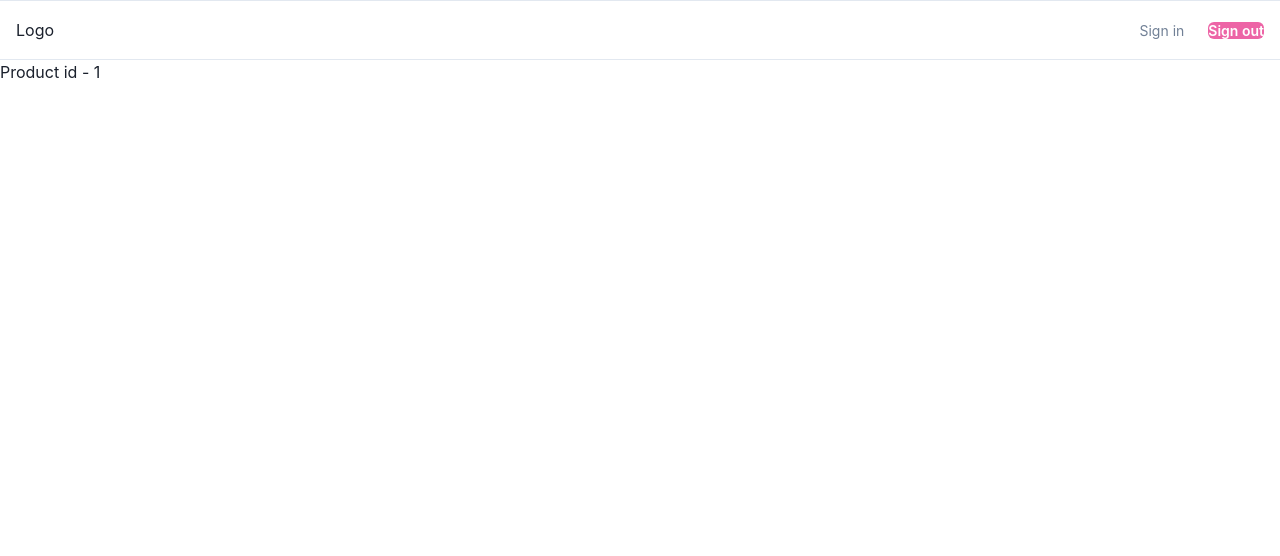
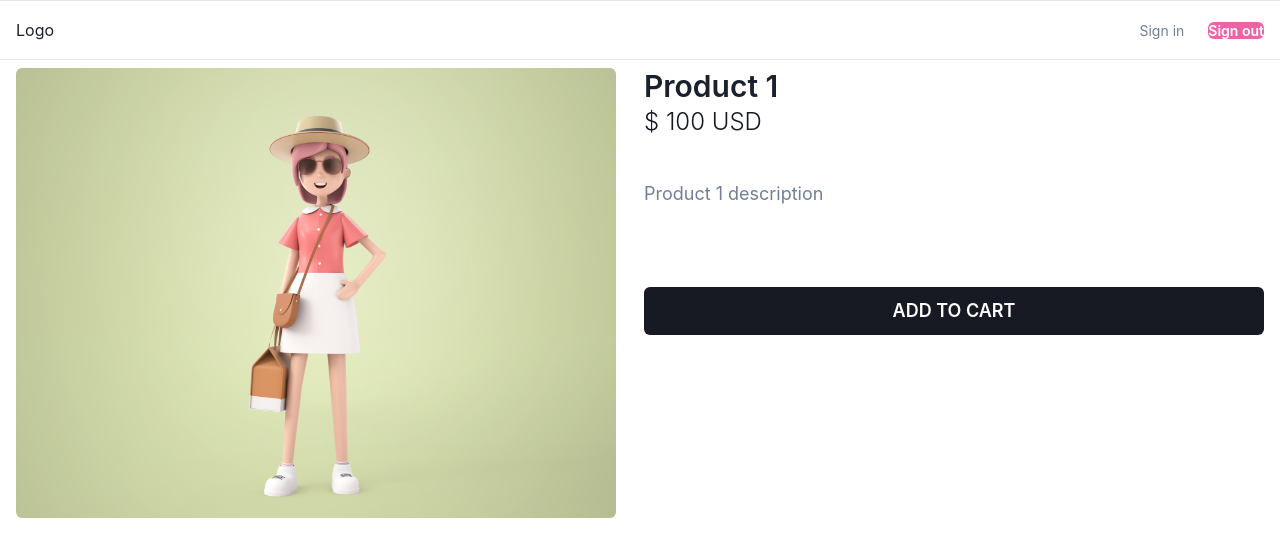
Before and after one commit to ghalo-loes/ecommerce-32-web-A, a Next.js app in the folder ecommerce/: page /product/1 in a window 1280 px wide. Shown: the top 556 px of the page. Built offline with nearby package versions, Linux system fonts and the light colour scheme.

Commit message:
✨Creando la vista para cada producto

```diff
--- a/ecommerce/pages/product/[id].js
+++ b/ecommerce/pages/product/[id].js
@@ -1,18 +1,86 @@
 import React from 'react'
 import { useRouter } from 'next/router'
-import {data} from '../../utils/data'
+import { data } from '../../utils/data'
+import {
+    Container,
+    SimpleGrid,
+    Flex,
+    Image,
+    Heading,
+    Box,
+    Stack,
+    Button,
+    Text,
+    useColorModeValue
+} from '@chakra-ui/react'
 
 const ProductPage = () => {
     const router = useRouter() // Es un hook de next, que permite moverse entre rutas
-    const {id} = router.query // Extrae el parametro id
+    const { id } = router.query // Extrae el parametro id
     const product = data.products.find((product) => product.id === parseInt(id))
 
-    if(!product) {
+    if (!product) {
         return <div>Product not found</div>
     }
-  return (
-    <div>Product id - {product.id}</div>
-  )
+    return (
+        <Container maxW={'container.xl'} mt={2}>
+            <SimpleGrid columns={[1,2]} spacing={2}>
+                <Flex>
+                    <Image
+                    src={`../images${product.image}`}
+                    rounded={'md'}
+                    alt={product.title}
+                    fit={'cover'}
+                    align={'center'}
+                    h={'100%'}
+                    w={{base: '100%', sm:'400px', md:'500px', lg: '600px'}}
+                    />
+                </Flex>
+
+                <Stack spacing={{base: 6, md:10}}>
+                    <Box>
+                        <Heading
+                        fontWeight={600}
+                        fontSize={{base:'2xl', sm:'4xl', lg:'3xl'}}
+                        >
+                            {product.title}
+                        </Heading>
+                        <Text
+                        color={useColorModeValue('gray.900', 'gray.400')}
+                        fontWeight={300}
+                        fontSize={'2xl'}
+                        >
+                            $ {product.price} USD
+                        </Text>
+                    </Box>
+
+                    <Text
+                    color={useColorModeValue('gray.500', 'gray.400')}
+                    fontSize={'lg'}
+                    mb={'10'}
+                    >
+                        {product.description}
+                    </Text>
+
+                    <Flex alignItems={'end'}>
+                        <Button
+                        rounded={'md'}
+                        w={'full'}
+                        size={'lg'}
+                        py={'3'}
+                        bg={useColorModeValue('gray.900', 'gray.50')}
+                        color={useColorModeValue('white','gray.900')}
+                        textTransform={'uppercase'}
+                        _hover={{bg: 'green.400'}}
+                        _focus={{boxShadow: 'outline'}}
+                        >
+                            Add to cart
+                        </Button>
+                    </Flex>
+                </Stack>
+            </SimpleGrid>
+        </Container>
+    )
 }
 
 export default ProductPage
```
